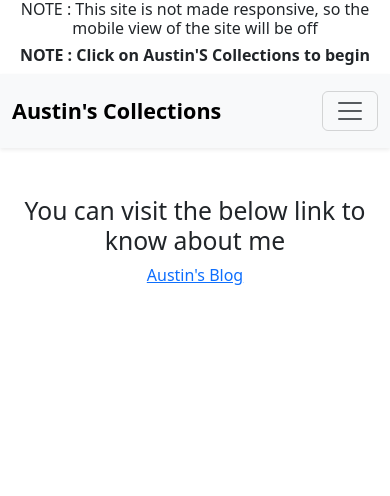
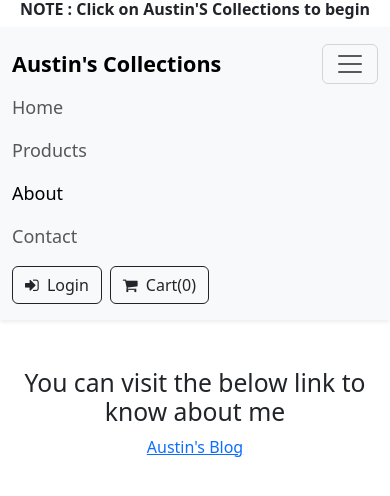
Before and after one commit to Austin7Dsilva/Ecommerce, a React (Create React App) app: page /about in a window 390 px wide. Shown: the top 496 px of the page. Built offline with nearby package versions, Linux system fonts and the light colour scheme.

Commit message:
mobile-view

```diff
--- a/package.json
+++ b/package.json
@@ -9,6 +9,8 @@
     "@testing-library/user-event": "^13.5.0",
     "bootstrap": "^5.3.0",
     "font-awesome": "^4.7.0",
+    "jquery": "^3.7.0",
+    "jquery-ui": "^1.13.2",
     "react": "^18.2.0",
     "react-dom": "^18.2.0",
     "react-loading-skeleton": "^3.3.1",
@@ -21,7 +23,7 @@
   "scripts": {
     "start": "react-scripts start",
     "predeploy": "npm run build",
-    "deploy" : "gh-pages -d build",
+    "deploy": "gh-pages -d build",
     "build": "react-scripts build",
     "test": "react-scripts test",
     "eject": "react-scripts eject"
@@ -45,6 +47,7 @@
     ]
   },
   "devDependencies": {
+    "@types/jquery": "^3.5.16",
     "gh-pages": "^5.0.0"
   }
 }
--- a/public/index.html
+++ b/public/index.html
@@ -3,6 +3,7 @@
   <head>
     <meta charset="utf-8" />
     <link rel="icon" href="https://ik.imagekit.io/ugdlmxlzt/e-commerce.png?updatedAt=1688547297065" />
+    <link rel="stylesheet" href="https://cdnjs.cloudflare.com/ajax/libs/jqueryui/1.13.2/themes/base/jquery-ui.min.css" integrity="sha512-ELV+xyi8IhEApPS/pSj66+Jiw+sOT1Mqkzlh8ExXihe4zfqbWkxPRi8wptXIO9g73FSlhmquFlUOuMSoXz5IRw==" crossorigin="anonymous" referrerpolicy="no-referrer" />
     <meta name="viewport" content="width=device-width, initial-scale=1" />
     <meta name="theme-color" content="#000000" />
     <meta
--- a/src/App.css
+++ b/src/App.css
@@ -6,3 +6,36 @@
 .login-box{
     padding: 10% 40% 0 40%;
 }
+
+@media (max-width:1024px){
+    .hero .card img{
+        height: 200px;
+    }
+    .container{
+        .card-title{
+            font-size: 1.5rem;
+        }
+        .card-text {
+            font-size: 1rem !important;
+        }
+    }
+    .card-img-overlay .container{
+        margin-top: 21%;
+    }
+    .container .buttons{
+        flex-direction: column;
+        flex-wrap: wrap;
+        padding-bottom: 0 !important;
+        gap: 5px;
+    }
+    .contact img{
+        display: none;
+    }
+    .login-box{
+        padding: 30px;
+    }
+    .PDP img{
+        width: 200px;
+        height: 200px;
+    }
+}
--- a/src/component/Contact.jsx
+++ b/src/component/Contact.jsx
@@ -2,7 +2,7 @@ import React from 'react'
 
 const Contact = () => {
     return (
-        <div>
+        <div className='contact'>
             <div className="container mb-5">
                 <div className="row">
                     <div className="col-12 text-center py-4 my-4">
--- a/src/component/Navbar.jsx
+++ b/src/component/Navbar.jsx
@@ -1,12 +1,21 @@
 import React from "react";
 import { NavLink } from "react-router-dom";
 import { useSelector } from "react-redux";
+import $ from "jquery";
 
 export default function Navbar() {
-  const state = useSelector((state)=> state.handleCart)
+  const state = useSelector((state)=> state.handleCart);
+  function testing(){
+    if($(".navbar-collapse").hasClass("d-none"))
+    {
+      $(".navbar-collapse").removeClass("d-none");
+    }
+    else{
+      $(".navbar-collapse").addClass("d-none");
+    }
+  }
   return (
     <div>
-      <h6 className="text-center"> NOTE : This site is not made responsive, so the mobile view of the site will be off </h6>
       <h6 className="text-center fw-bolder"> NOTE : Click on Austin'S Collections to begin </h6>
       <nav className="navbar navbar-expand-lg navbar-light bg-light py-3 shadow-sm ">
         <div className="container">
@@ -21,10 +30,11 @@ export default function Navbar() {
             aria-controls="navbarSupportedContent"
             aria-expanded="false"
             aria-label="Toggle navigation"
+            onClick={testing}
           >
             <span className="navbar-toggler-icon"></span>
           </button>
-          <div className="collapse navbar-collapse" id="navbarSupportedContent">
+          <div className="navbar-collapse" id="navbarSupportedContent">
             <ul className="navbar-nav mx-auto mb-2 mb-lg-0">
               <li className="nav-item">
                 <NavLink className="nav-link" aria-current="page" to="/">
--- a/src/component/Product.jsx
+++ b/src/component/Product.jsx
@@ -64,7 +64,7 @@ function Product() {
     }
 
     return (
-        <div>
+        <div className='PDP'>
             <div className="container py-5">
                 <div className="row py-4">
                 {loading ? <Loading/> : <ShowProduct/>}
```
Also changed, not shown: 1 other file (tests, documents, lock files or other folders).
